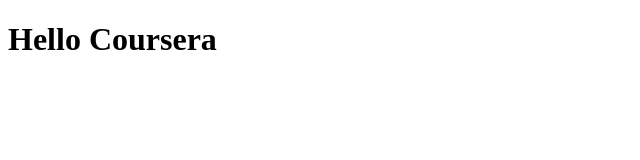
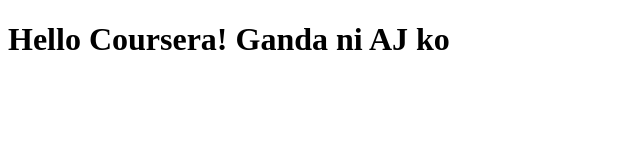
Before and after one commit to xelef14/coursera-test, a plain HTML site: page site/index.html in a window 1280 px wide. Shown: the whole page, without its empty margins (0-640 px from the left). Drawn offline with Linux system fonts and the light colour scheme.

Commit message:
Small addition to my website.

```diff
--- a/site/index.html
+++ b/site/index.html
@@ -6,6 +6,6 @@
 	<title>Hello Coursera</title>
 </head>
 <body>
-	<h1> Hello Coursera </h1>
+	<h1> Hello Coursera! Ganda ni AJ ko </h1>
 </body>
 </html>
```
